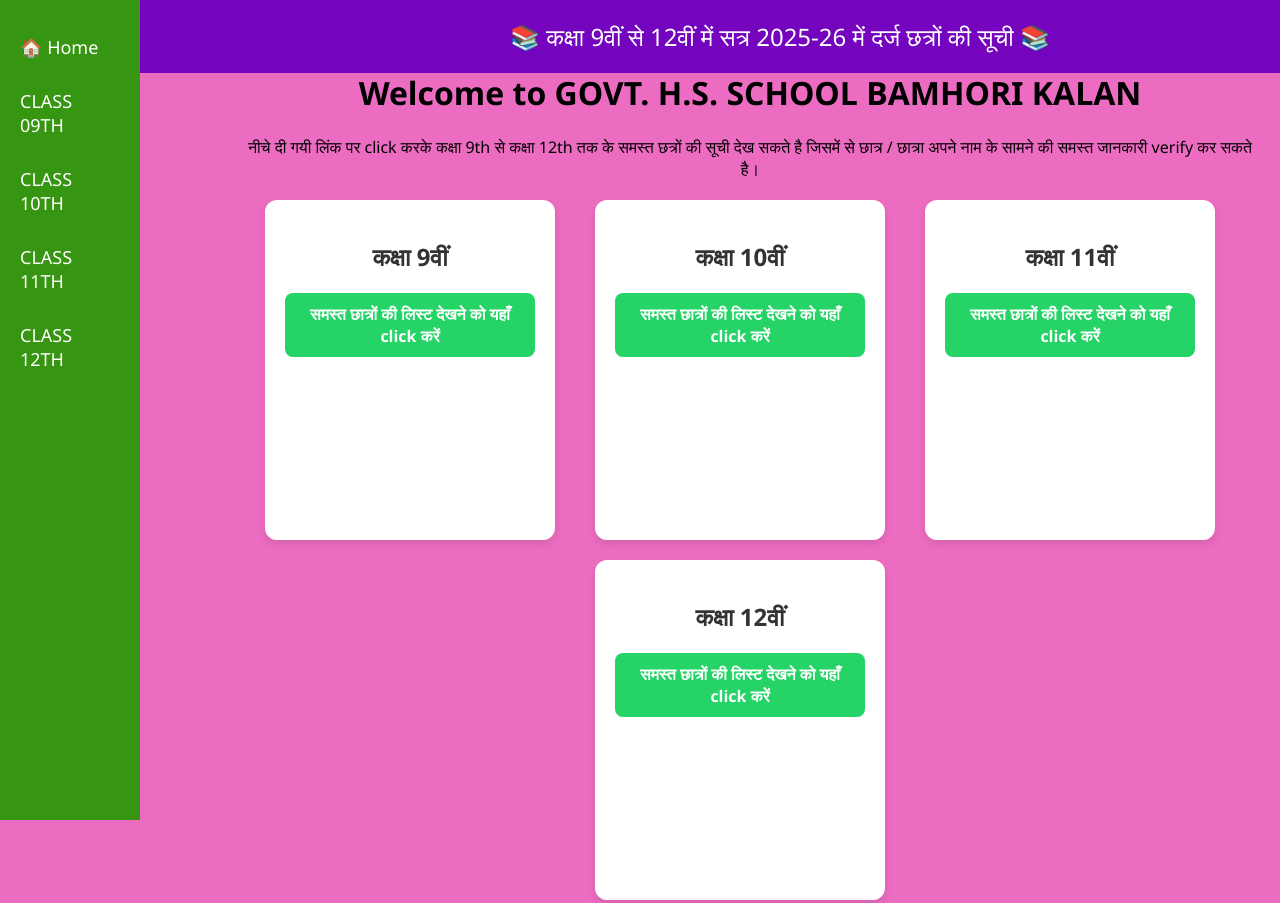
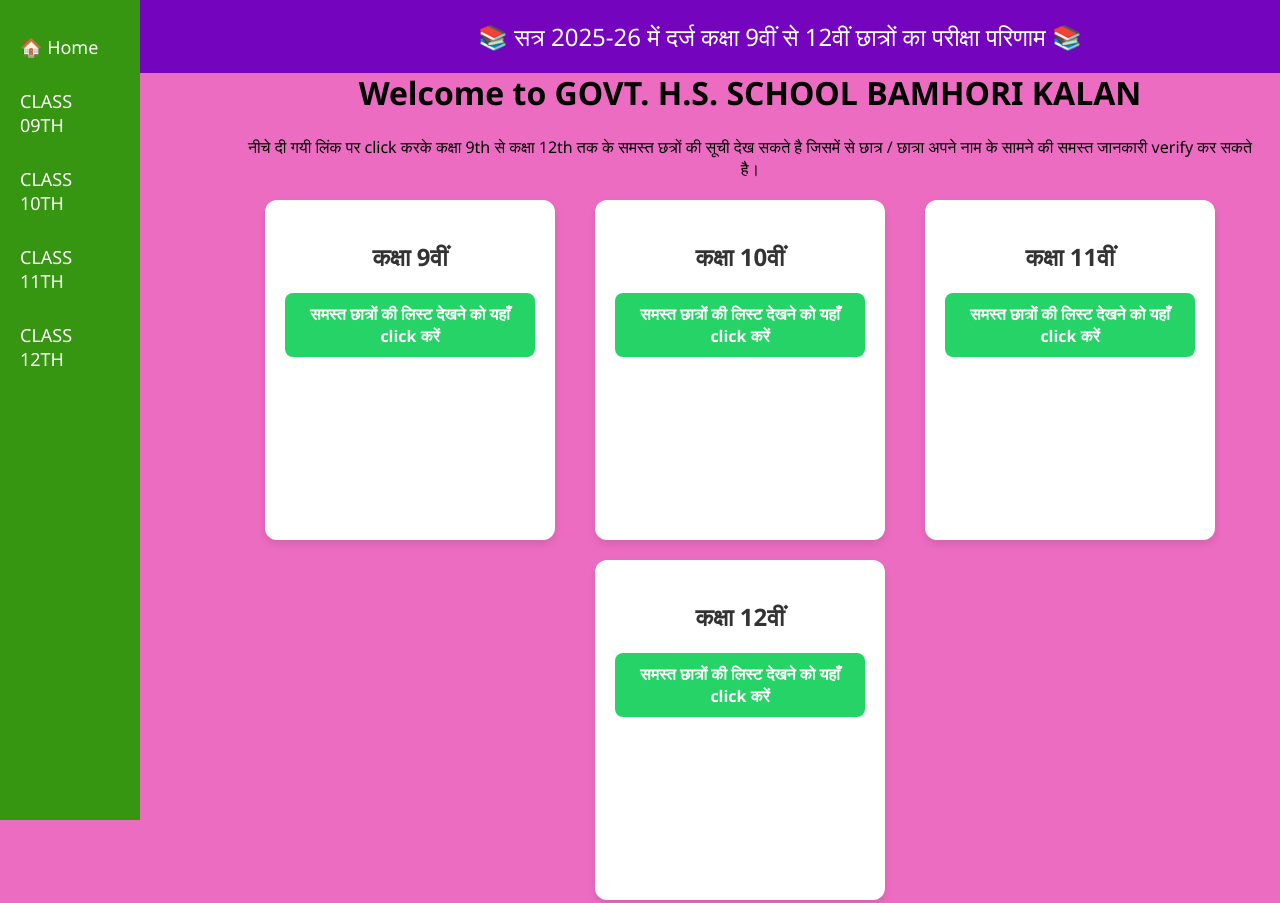
Before and after one commit to studybank/result, a plain HTML site: page index.html in a window 1280 px wide. Shown: the top 903 px of the page. Drawn offline with Linux system fonts and the light colour scheme.

Commit message:
Update index.html

```diff
--- a/index.html
+++ b/index.html
@@ -170,7 +170,7 @@
 </amp-auto-ads>
 
   <header>
-    📚 कक्षा 9वीं से 12वीं में सत्र 2025-26 में दर्ज छत्रों की सूची 📚
+    📚 सत्र 2025-26 में दर्ज कक्षा 9वीं से 12वीं छात्रों का परीक्षा परिणाम  📚
   </header>
 
   <!-- Sidebar -->
```
